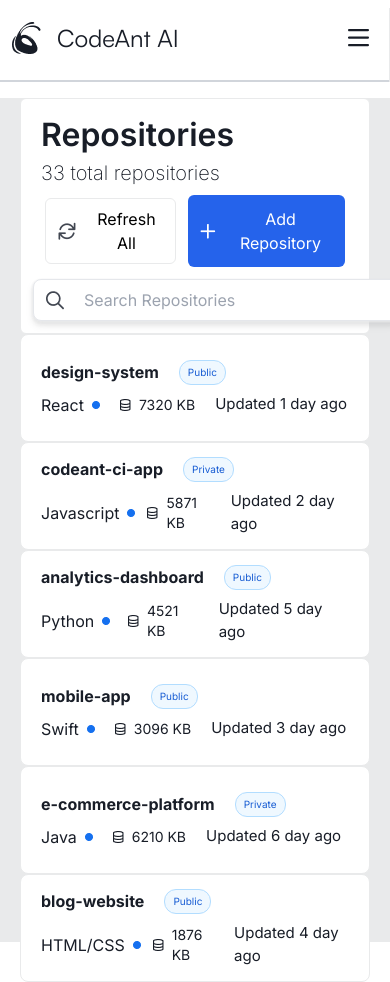
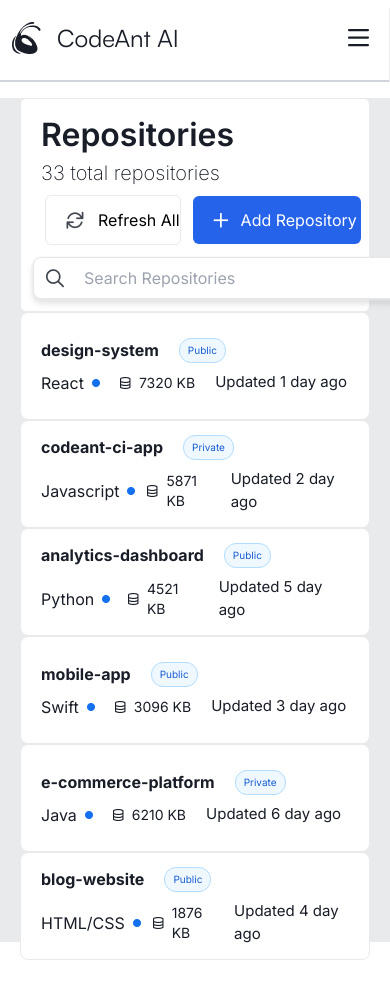
Before and after one commit to PradeepSahhu/CodeAnt_AI, a Next.js app: page /Repository in a window 390 px wide. Shown: the top 982 px of the page. After the commit the page ends 960 px from the top, so only its background shows below. Built offline with nearby package versions, Linux system fonts and the light colour scheme.

Commit message:
refactored code

```diff
--- a/app/Repository/page.js
+++ b/app/Repository/page.js
@@ -156,14 +156,14 @@ const RepositoryDashboard = () => {
               </p>
             </div>
             <div className="flex items-center gap-3 mx-2">
-              <button className="bg-white text-black px-3 py-2 rounded-md border-[1px] border-[#E9EAEB] flex items-center gap-x-3">
+              <button className="bg-white text-black sm:px-3 sm:py-2 whitespace-nowrap py-3 px-5 rounded-md border-[1px] border-[#E9EAEB] flex items-center gap-x-3">
                 <img
                   className="w-[20px] h-[20px]"
                   src="./Repository/Frame_2.png"
                 />
                 Refresh All
               </button>
-              <button className="bg-blue-600 text-white sm:px-5 sm:py-2 p-3 rounded-md flex items-center gap-x-3">
+              <button className="bg-blue-600 text-white sm:px-5 sm:py-2 py-3 px-5 whitespace-nowrap rounded-md flex items-center gap-x-3">
                 <img
                   className="sm:w-[20px] sm:h-[20px]"
                   src="./Repository/plus.png"
```
